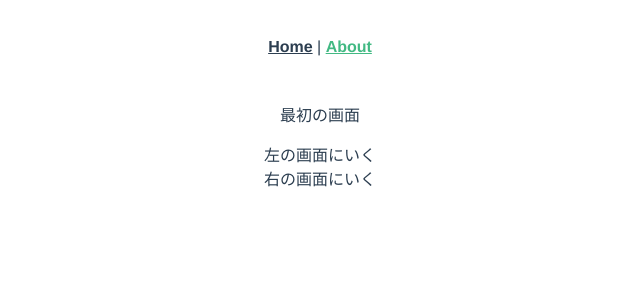
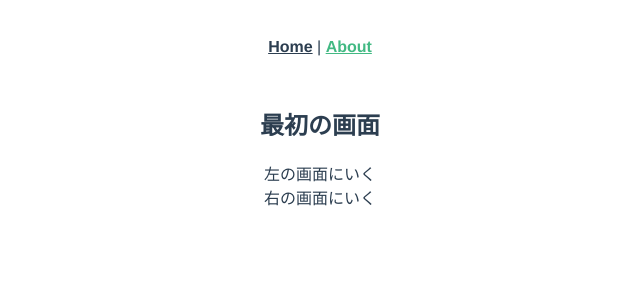
Before and after one commit to onokoji/vue-syn, a Vue app: page /about in a window 1280 px wide. Shown: the top 300 px of the page, without its empty margins (320-960 px from the left). Built offline with nearby package versions, Linux system fonts and the light colour scheme.

Commit message:
クリックテスト

```diff
--- a/src/views/About.vue
+++ b/src/views/About.vue
@@ -1,23 +1,22 @@
 <template>
-<div v-cloak>
 
 <div v-if="center" key="center">
-<p>最初の画面</p>
+<h2>最初の画面</h2>
 <div v-on:click="watchLeft">左の画面にいく</div>
 <div v-on:click="watchRight">右の画面にいく</div>
 </div>
 <div v-if="left" key="left">
-<p>左の画面</p>
+<h2>左の画面</h2>
 <div v-on:click="watchCenter">最初の画面に戻る</div>
 <div v-on:click="watchRight">右の画面にいく</div>
 </div>
 <div v-if="right" key="right">
-<p>右の画面</p>
+<h2>右の画面</h2>
 <div v-on:click="watchCenter">最初の画面に戻る</div>
 <div v-on:click="watchLeft">左の画面にいく</div>
 </div>
 
-</div>
+
 </template>
 
 <script>
@@ -51,7 +50,7 @@ export default {
 </script>
 
 <!-- Add "scoped" attribute to limit CSS to this component only -->
-<style scoped lang="scss">
+<style>
 div.click{
   cursor: pointer;
 }
--- a/src/views/Home.vue
+++ b/src/views/Home.vue
@@ -7,7 +7,7 @@
   <div v-show="visible">
   <h1 id="header-logo">ここがフェードイン・アウトするよ</h1>
   </div>
-  </transition>
+</transition>
   <p>いろいろ書きたいこと...夢...希望...勇気...そして、愛</p>
       <p>フェー</p>
     <p>フェー</p>
```
